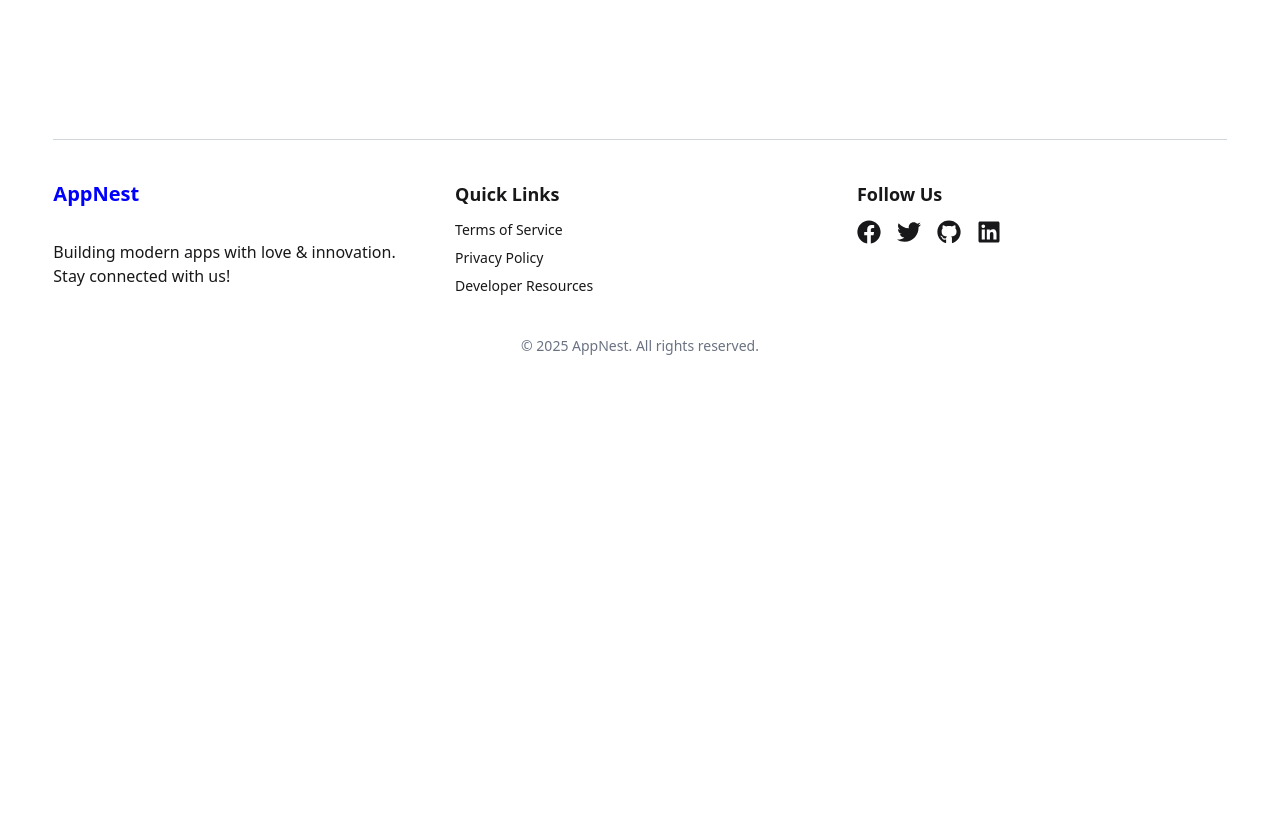
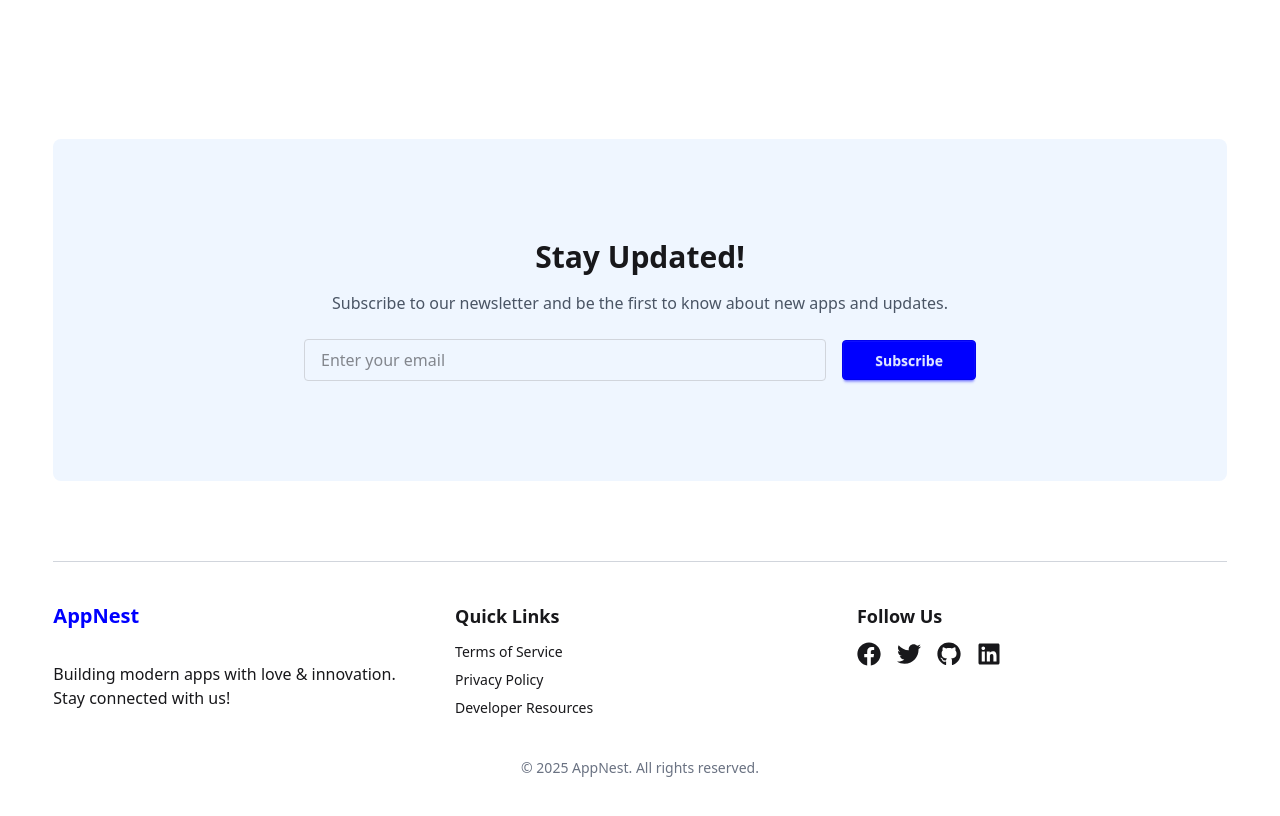
Before and after one commit to fuadhasan05/app-nest, a React (Vite) app: page / in a window 1280 px wide. Shown: the part 2760-3576 px from the top of the page. Before the commit the page ends 3156 px from the top, so only its background shows below. Built offline with nearby package versions, Linux system fonts and the light colour scheme.

Commit message:
newsletter added

```diff
--- a/src/components/Apps.jsx
+++ b/src/components/Apps.jsx
@@ -4,8 +4,6 @@ import { Link } from "react-router";
 
 const Apps = () => {
   const [appsData, setAppsData] = useState([]);
-  const [loading, setLoading] = useState(true);
-  const [error, setError] = useState(null);
 
   useEffect(() => {
     // Fetch data from the JSON file
@@ -18,23 +16,8 @@ const Apps = () => {
       })
       .then((data) => {
         setAppsData(data);
-        setLoading(false);
-      })
-      .catch((err) => {
-        setError(err.message);
-        setLoading(false);
       });
   }, []);
-
-  if (loading) {
-    return <div className="w-11/12 mx-auto py-10">Loading...</div>;
-  }
-
-  if (error) {
-    return (
-      <div className="w-11/12 mx-auto py-10 text-red-500">Error: {error}</div>
-    );
-  }
 
   // Sort apps by rating in descending order for the Trending Apps section
   const trendingApps = [...appsData]
@@ -52,16 +35,16 @@ const Apps = () => {
   }, {});
 
   return (
-    <div className="w-11/12 mx-auto py-10">
+    <div className="w-11/12 mx-auto py-20">
       {/* Trending Apps Section */}
       <section className="mb-30">
         <h1 className="text-3xl font-bold mb-6">Trending Apps</h1>
         <div className="grid grid-cols-1 sm:grid-cols-3 md:grid-cols-4 lg:grid-cols-6 gap-6">
           {trendingApps.map((app) => (
             <Link
-              to ="/app-details"
+              to="/app-details"
               key={app.id}
-              className="p-4 rounded-xl hover:shadow-lg hover:bg-blue-100 transition cursor-pointer"
+              className="p-4 rounded-xl hover:shadow-lg hover:bg-blue-100 transition cursor-pointer "
             >
               <img
                 src={app.thumbnail}
@@ -86,7 +69,7 @@ const Apps = () => {
           <div className="grid grid-cols-1 sm:grid-cols-3 md:grid-cols-4 lg:grid-cols-6 gap-6">
             {groupedApps[category].map((app) => (
               <Link
-              to ="/app-details"
+                to="/app-details"
                 key={app.id}
                 className="p-4 rounded-xl hover:shadow-lg hover:bg-blue-100 transition cursor-pointer"
               >
--- /dev/null
+++ b/src/components/Newsletter.jsx
@@ -0,0 +1,30 @@
+import React from 'react';
+
+const Newsletter = () => {
+  return (
+    <section className="w-11/12 mx-auto rounded-lg bg-blue-50 py-25 px-4 md:px-8">
+      <div className="max-w-2xl mx-auto text-center">
+        <h2 className="text-3xl font-bold mb-4">Stay Updated!</h2>
+        <p className="text-gray-600 mb-6">
+          Subscribe to our newsletter and be the first to know about new apps and updates.
+        </p>
+        <form className="flex flex-col sm:flex-row items-center gap-4">
+          <input
+            type="email"
+            placeholder="Enter your email"
+            className="w-full px-4 py-2 border border-gray-300 rounded focus:outline-none focus:ring-1 focus:ring-blue-200"
+            required
+          />
+          <button
+            type="submit"
+            className="px-8 py-2 btn btn-primary"
+          >
+            Subscribe
+          </button>
+        </form>
+      </div>
+    </section>
+  );
+};
+
+export default Newsletter;
--- a/src/layout/HomeLayout.jsx
+++ b/src/layout/HomeLayout.jsx
@@ -4,6 +4,7 @@ import Navbar from "../components/Navbar";
 import Footer from "../components/Footer";
 import Slider from "../components/Slider";
 import Apps from "../components/Apps";
+import Newsletter from "../components/Newsletter";
 
 const HomeLayout = () => {
   return (
@@ -15,6 +16,7 @@ const HomeLayout = () => {
         <Slider></Slider>
         <Outlet></Outlet>
         <Apps></Apps>
+        <Newsletter></Newsletter>
       </main>
       <footer>
         <Footer></Footer>
```
Lines whose indentation alone changed are shown as unchanged.
